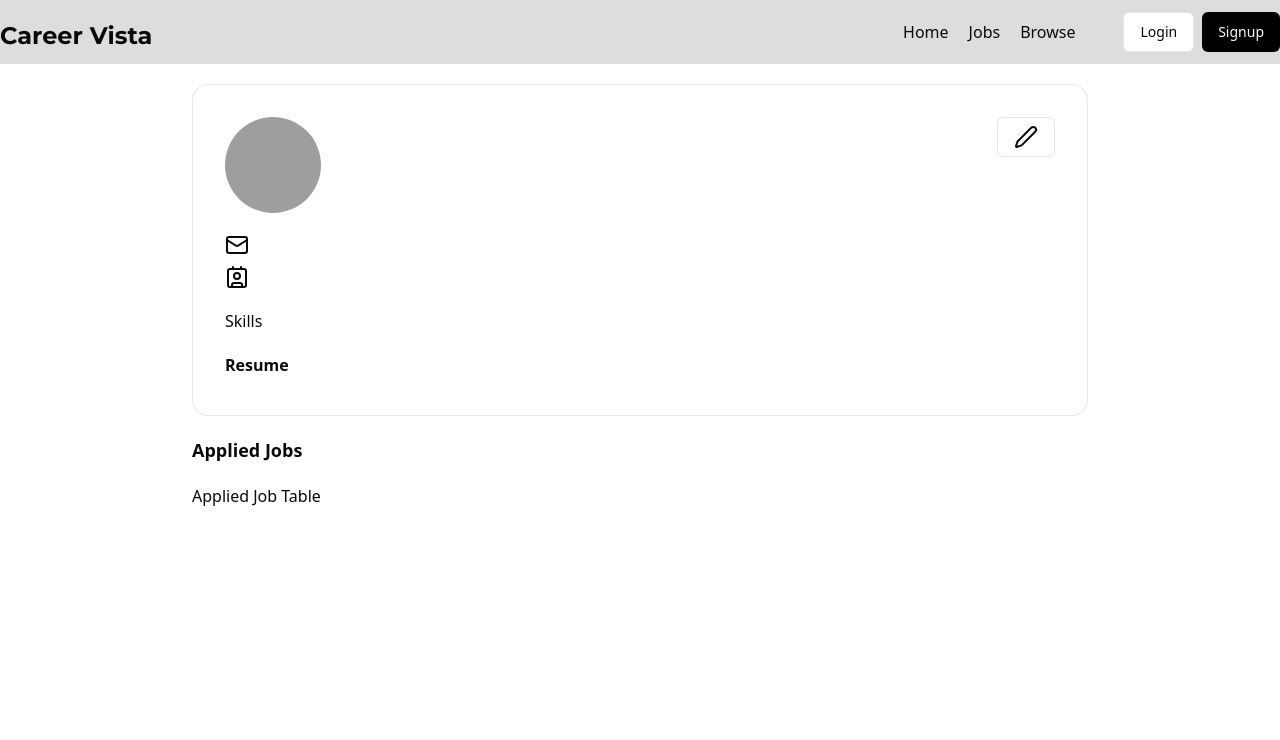
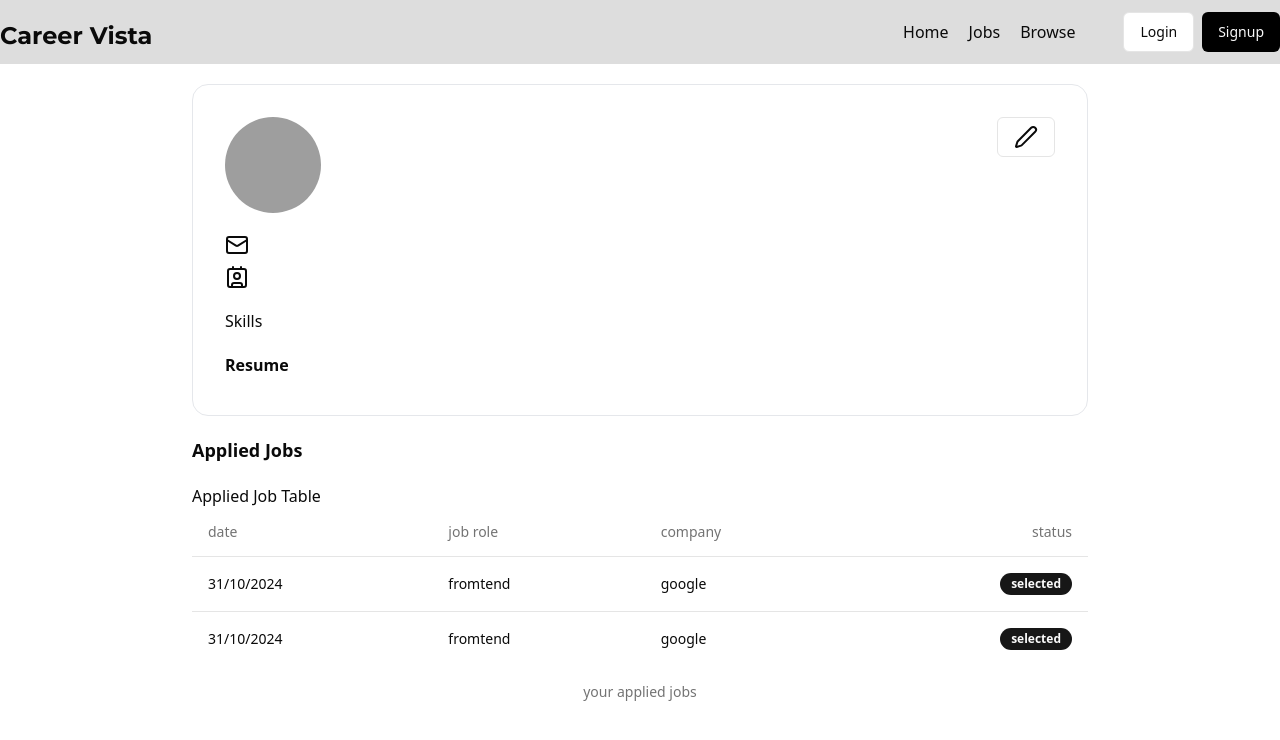
Before and after one commit to utkxrsh13/new-job-vista, a React (Vite) app in the folder frontend/: page /Profile in a window 1280 px wide. Shown: the top 740 px of the page. Built offline with nearby package versions, Linux system fonts and the light colour scheme; grey boxes are pictures that could not be loaded.

Commit message:
table prob

```diff
--- a/frontend/src/components/Profile.jsx
+++ b/frontend/src/components/Profile.jsx
@@ -7,7 +7,7 @@ import { Badge } from './ui/badge'
 import { Label } from './ui/label'
 import UpdateProfileDialog from './UpdateProfileDialog'
 import { useSelector } from 'react-redux'
-import Appliedjobtable from './AppliedJobTable'
+import Appliedjobtable from './Appliedjobtable'
 // import useGetAppliedJobs from '@/hooks/useGetAppliedJobs'
 
 // const skills = ["Html", "Css", "Javascript", "Reactjs"]
@@ -62,7 +62,7 @@ const Profile = () => {
             <div className='max-w-4xl mx-auto bg-white rounded-2xl'>
                 <h1 className='font-bold text-lg my-5'>Applied Jobs</h1>
                 Applied Job Table
-                {/* <Appliedjobtable /> */}
+                <Appliedjobtable />
             </div>
             <UpdateProfileDialog open={open} setOpen={setOpen}/>
         </div>
```
